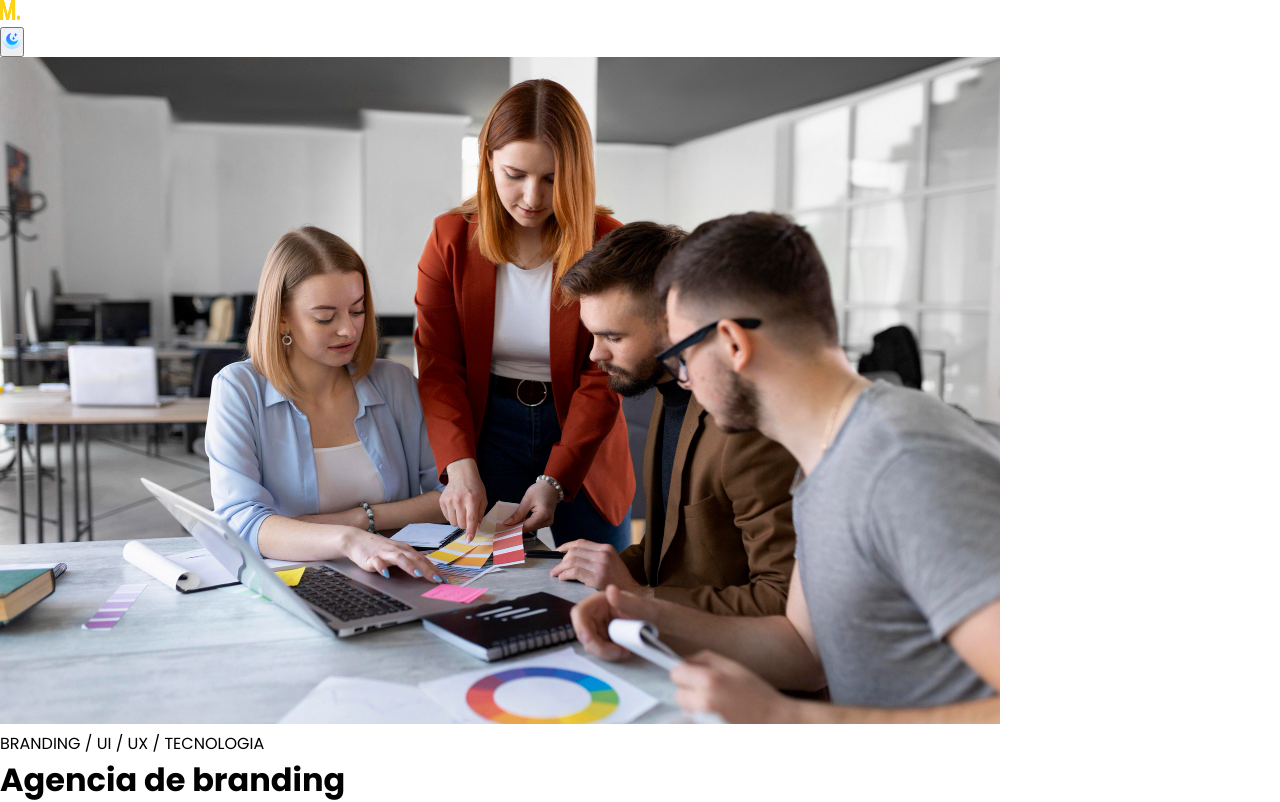
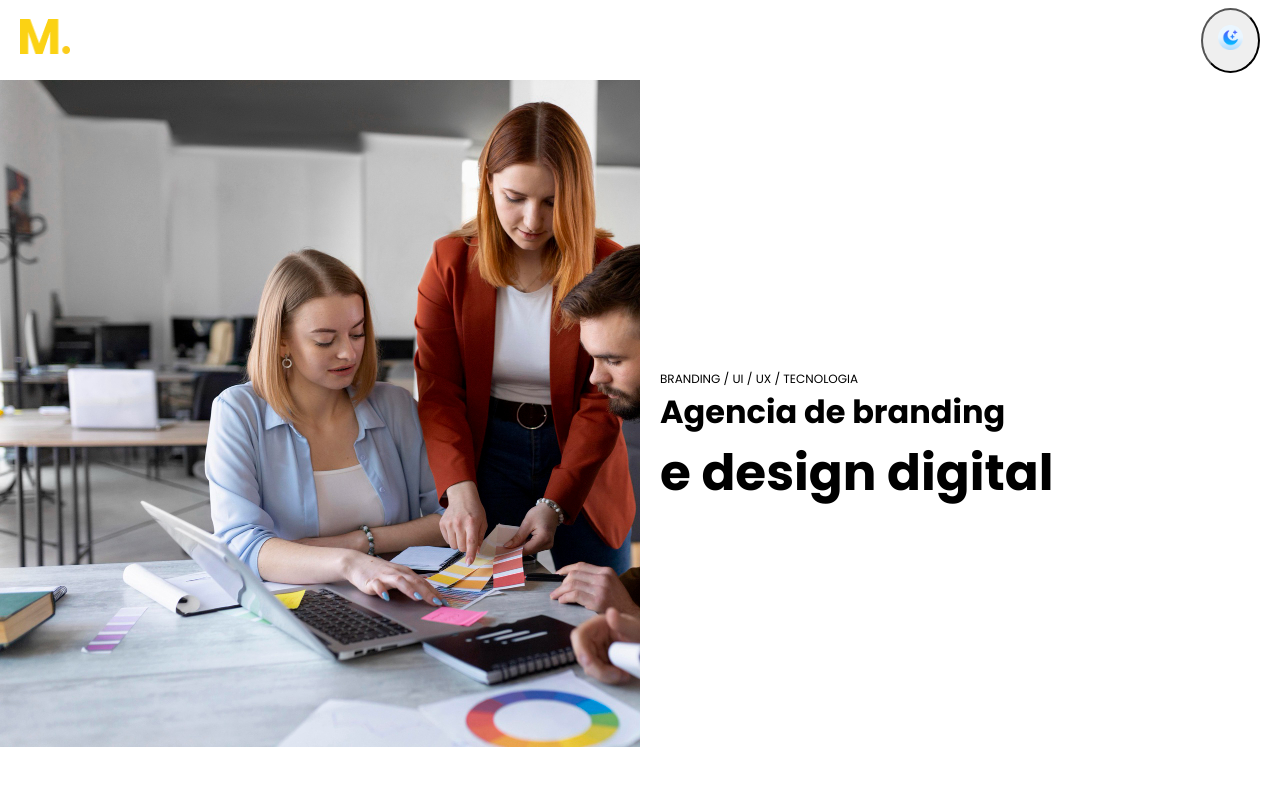
Before and after one commit to Guilherm001/agenciaDeDesign, a Next.js app: page / in a window 1280 px wide. Shown: the top 802 px of the page. Built offline with nearby package versions, Linux system fonts and the light colour scheme.

Commit message:
adicionando estilizaçoes ao projeto

```diff
--- a/src/app/components/SecaoBanner/index.jsx
+++ b/src/app/components/SecaoBanner/index.jsx
@@ -1,15 +1,21 @@
 import Image from "next/image";
 import Banner from "/public/banner.jpg"
+import Style from "./secaoBanner.module.css"
 
 
 export default function Secao_banner(){
     return(
-        <div>
-            <div>
-                <Image src={Banner} alt="Banner"/>
+        <div className={Style.container_pai}>
+
+            <div className={Style.container_filho}>
+
+                <div className={Style.image}>
+                </div>
             </div>
-            <div>
-                <div>
+
+            <div className={Style.container_filho}>
+
+                <div className={Style.container_neto}>
                     <p>BRANDING / UI / UX / TECNOLOGIA</p>
 
                     <h1>Agencia de branding</h1>
--- a/src/app/components/SecaoBanner/secaoBanner.module.css
+++ b/src/app/components/SecaoBanner/secaoBanner.module.css
@@ -0,0 +1,32 @@
+.container_pai{
+    width: 100%;
+    height: 90vh;
+    display: flex;
+    align-items: center;
+}
+.container_filho{
+    width: 100%;
+    height: 100%;
+    display: flex;
+    align-items: center;
+}
+.image{
+    background-image: url('/banner.jpg');
+    width: 100%;
+    height: 100%;
+    background-repeat: no-repeat;
+}
+.container_neto{
+    padding: 0px 20px;
+}
+.container_neto p{
+    font-size: 12px;
+
+}
+.container_neto h2{
+    font-size: 50px;
+
+}
+.container_neto span{
+    font-size: 50px;
+}
--- a/src/app/components/topo/index.jsx
+++ b/src/app/components/topo/index.jsx
@@ -14,14 +14,14 @@ export default function Topo (props){
 
             <div className={Style.container_filho}>
 
-            <Image src="/logo.png" alt="Descrição" width={20} height={20} />
+            <Image src="/logo.png" alt="Descrição" width={50} height={35} />
 
             </div>
 
-            <div>
+            <div className={Style.secao_botao}>
 
                 <button onClick={props.acao_click}>
-                    <Image src="/moon.png" alt="icone" width={20} height={20} />
+                    <Image src="/moon.png" alt="icone" width={25} height={25} />
                 </button>
 
             </div>
--- a/src/app/components/topo/topo.module.css
+++ b/src/app/components/topo/topo.module.css
@@ -0,0 +1,13 @@
+.container_pai{
+    display: flex;
+    justify-content: space-between;
+    align-items: center;
+    width: 100%;
+    height: 10vh;
+    padding: 20px;
+
+}
+.secao_botao button{
+    border-radius: 50%;
+    padding: 15px;
+}
```
